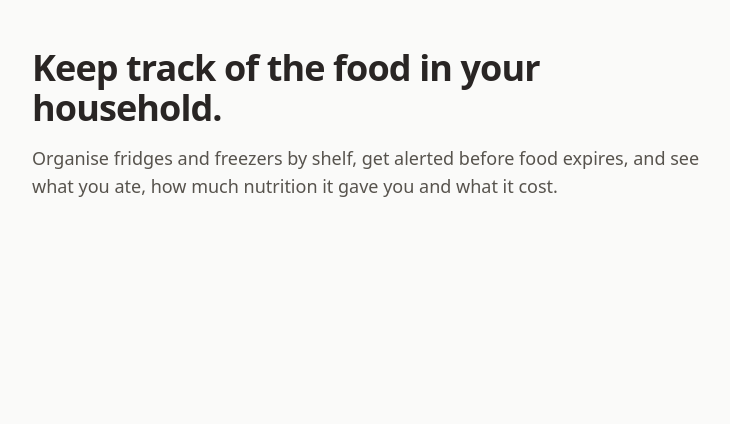
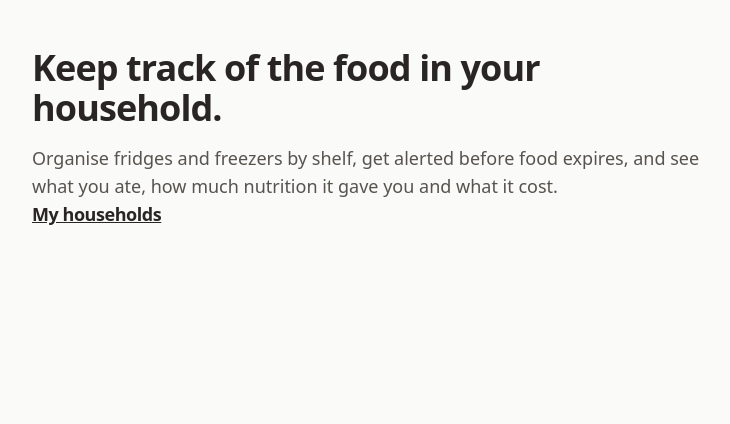
Before and after one commit to KovarikJakub/Pantry-Tracker, a Laravel app: template resources/views/home.blade.php in a window 1280 px wide. Shown: the part 64-488 px from the top of the page, without its empty margins (120-850 px from the left). Run offline with Laravel 12, Linux system fonts and the light colour scheme; the template is opened without the code that fills it: most values are stand-ins (such as "Sample title", 1, 10 or a date in 2020); style sheets or scripts are compiled from the project's sources.

Commit message:
add link to my households

```diff
--- a/resources/views/home.blade.php
+++ b/resources/views/home.blade.php
@@ -6,4 +6,5 @@
             and see what you ate, how much nutrition it gave you and what it cost.
         </p>
     </section>
+    <a href="{{ route('households.index') }}" class="text-lg font-semibold tracking-tight underline">My households</a>
 </x-layouts.app>
```
